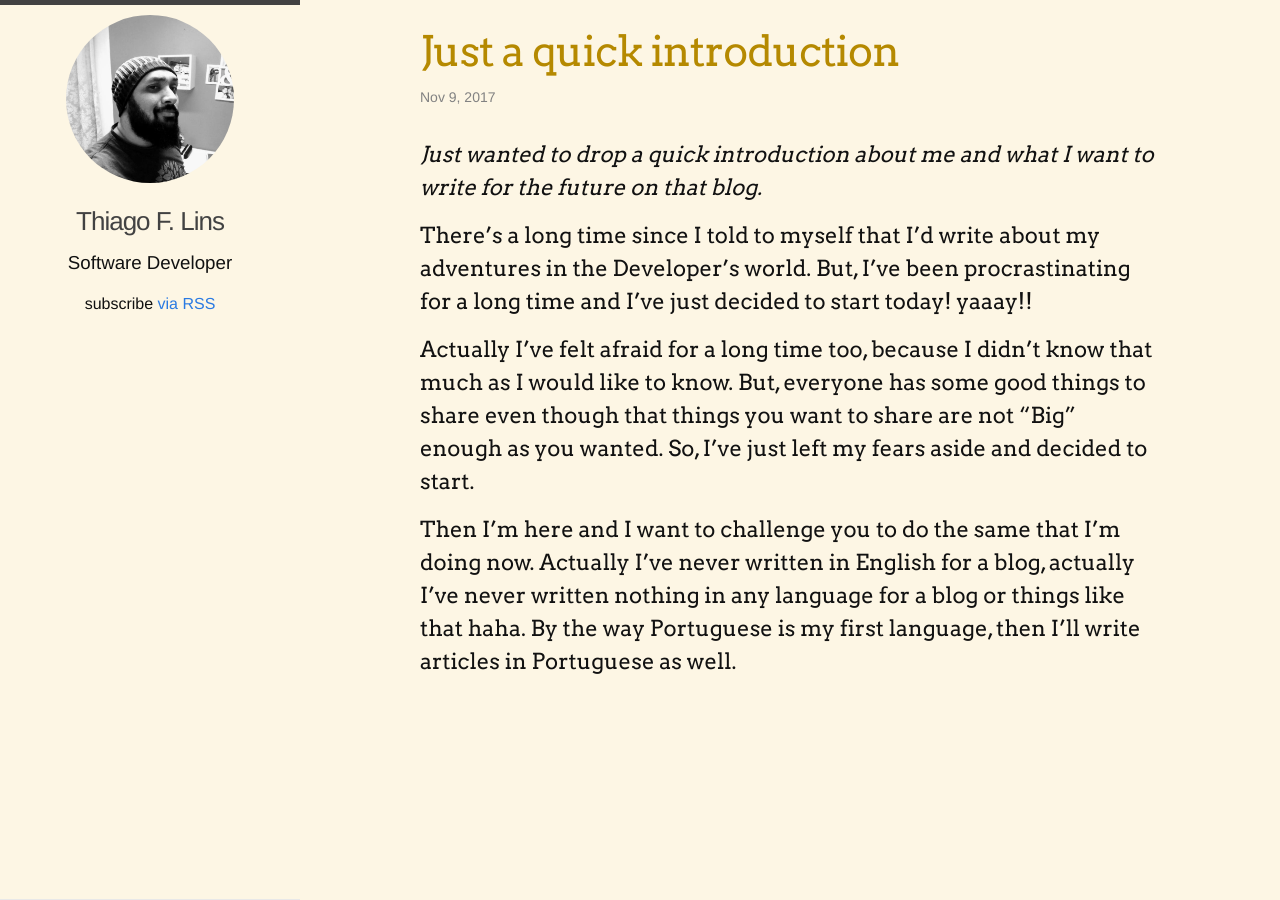
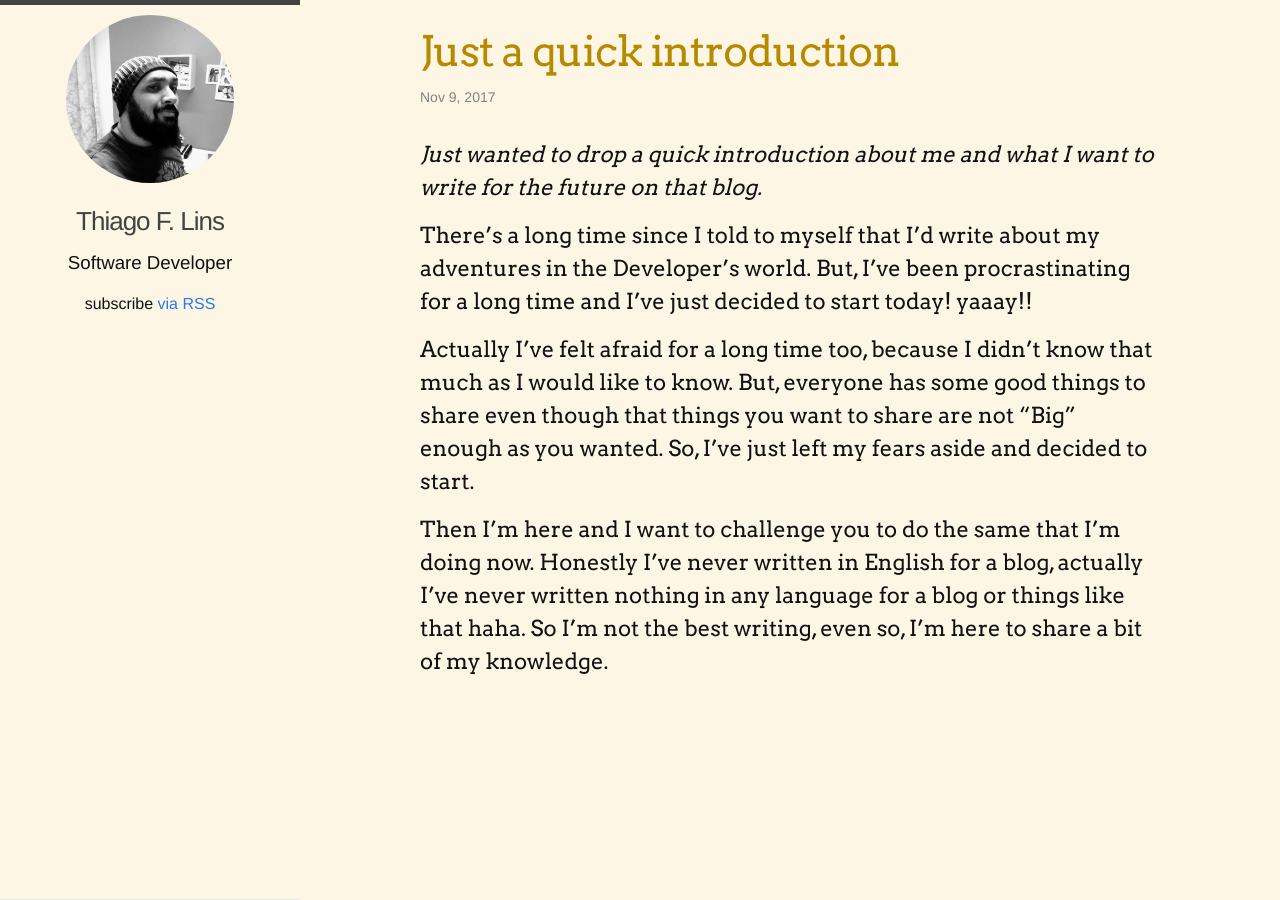
Before and after one commit to kidush/kidush.github.io, a Jekyll site: the page built from _posts/2017-11-09-just-an-introduction.md, in a window 1280 px wide. Built offline with Jekyll 4.4.1, drawn with Linux system fonts in a browser that asks for light colours.

Commit message:
Fix some typos on introduction text

```diff
--- a/_posts/2017-11-09-just-an-introduction.md
+++ b/_posts/2017-11-09-just-an-introduction.md
@@ -14,5 +14,5 @@ But, I've been procrastinating for a long time and I've just decided to start to
 Actually I've felt afraid for a long time too, because I didn't know that much as I would like to know.
 But, everyone has some good things to share even though that things you want to share are not "Big" enough as you wanted. So, I've just left my fears aside and decided to start.
 
-Then I'm here and I want to challenge you to do the same that I'm doing now. Actually I've never written in English for a blog, actually I've never written nothing in any language for a blog or things like that haha.
-By the way Portuguese is my first language, then I'll write articles in Portuguese as well.
+Then I'm here and I want to challenge you to do the same that I'm doing now. Honestly I've never written in English for a blog, actually I've never written nothing in any language for a blog or things like that haha.
+So I'm not the best writing, even so, I'm here to share a bit of my knowledge.
```
